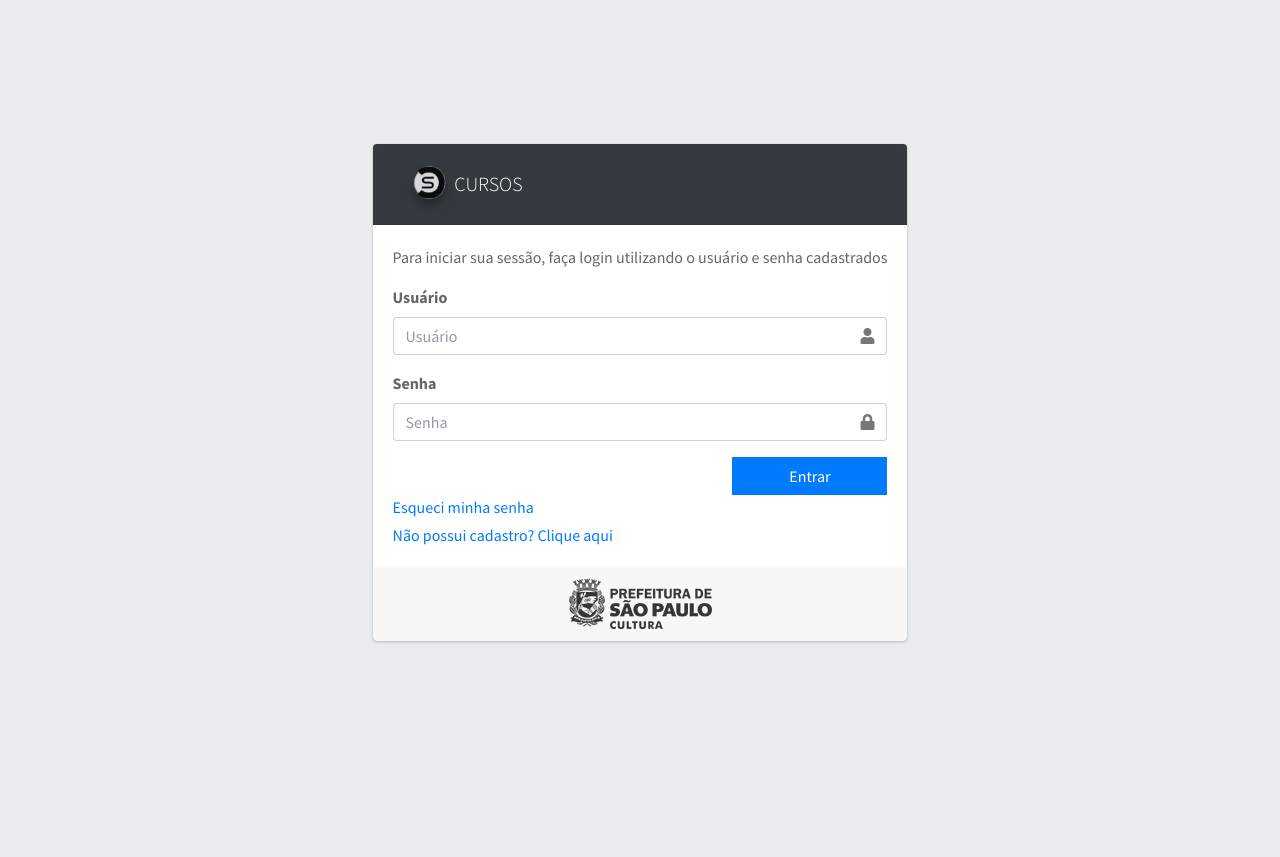
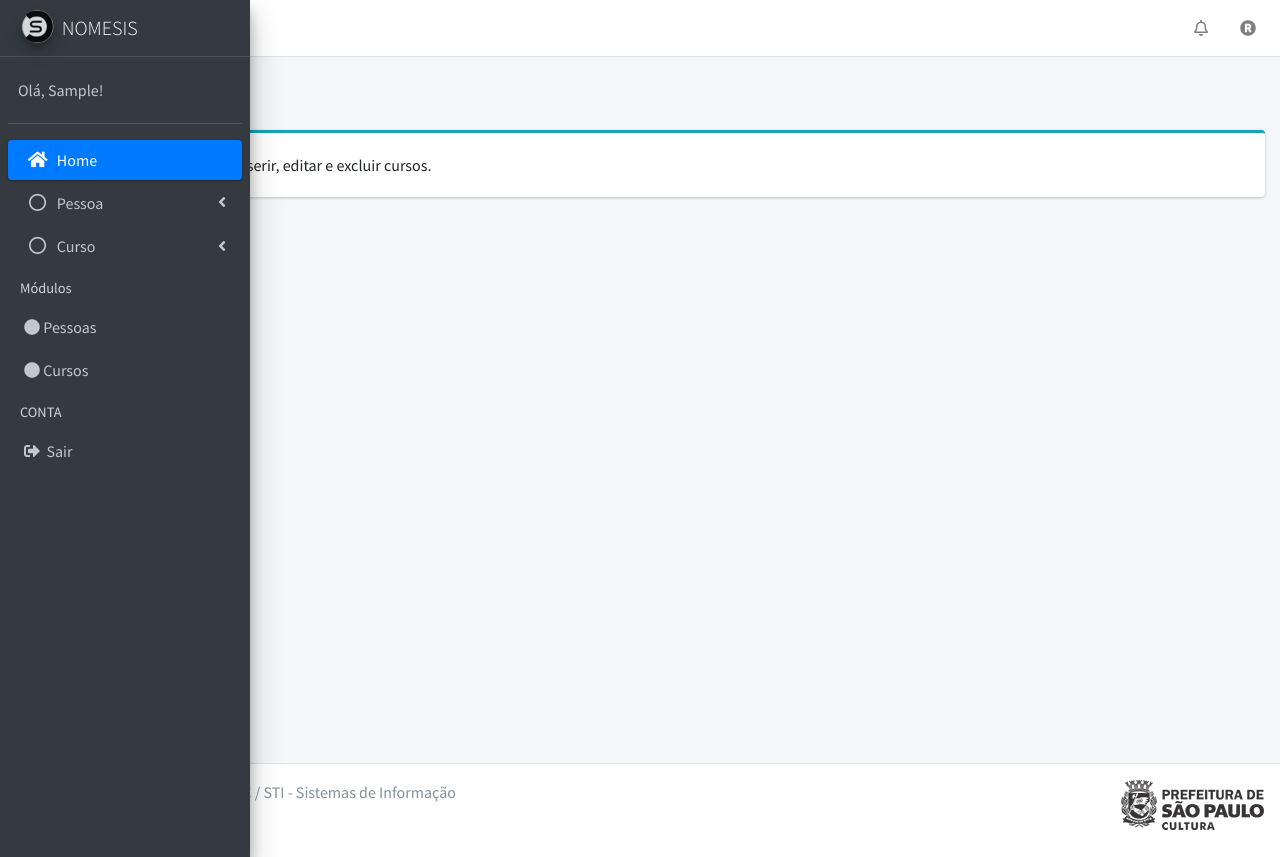
Before and after one commit to j0a0p300/desafio, a PHP site: page /cursos/inicio in a window 1280 px wide. Before the commit the page ends 800 px from the top, so only its background shows below. Run offline with PHP 8.4, Linux system fonts and the light colour scheme; the visitor is signed in with stand-in values (Sample User, id 1); some libraries are stand-ins or nearby versions.

Commit message:
menus e inicio modulo cursos

```diff
--- a/config/configGeral.php
+++ b/config/configGeral.php
@@ -5,7 +5,7 @@
     $domainName = "{$_SERVER['HTTP_HOST']}/$sistema";
     return $protocol.$domainName;
 }
-define('SERVERURL', siteURL("cursos/"));
+define('SERVERURL', siteURL("desafio/"));
 define('PDFURL', SERVERURL."pdf/");
 define('NOMESIS', "CURSOS");
 define('SMTP', 'no.replay@teste.com');
--- a/models/ViewsModel.php
+++ b/models/ViewsModel.php
@@ -4,7 +4,9 @@
 {
     protected function verificaModulo ($mod) {
         $modulos = [
-            "inicio"
+            "inicio",
+            "cursos",
+            "pessoas"
         ];
 
         if (in_array($mod, $modulos)) {
@@ -21,7 +23,8 @@
     protected function exibirViewModel($view, $modulo = "") {
         $whitelist = [
             'inicio',
-            'logout'
+            'logout',
+            'curso_lista'
         ];
         if (self::verificaModulo($modulo)) {
             if (in_array($view, $whitelist)) {
--- /dev/null
+++ b/views/modulos/cursos/curso_lista.php
@@ -0,0 +1 @@
+<?php
--- /dev/null
+++ b/views/modulos/cursos/include/menu.php
@@ -0,0 +1,53 @@
+<li class="nav-item">
+    <a href="<?= SERVERURL ?>cursos/inicio" class="nav-link" id="inicio">
+        <i class="fa fa-home nav-icon"></i>
+        <p>Home</p>
+    </a>
+</li>
+
+<li class="nav-item has-treeview">
+    <a href="#" class="nav-link">
+        <i class="far fa-circle nav-icon"></i>
+        <p>
+            Pessoa
+            <i class="right fas fa-angle-left"></i>
+        </p>
+    </a>
+    <ul class="nav nav-treeview">
+        <li class="nav-item">
+            <a href="<?= SERVERURL ?>producao/evento_novo" class="nav-link" id="evento_novo">
+                <i class="far fa-circle nav-icon"></i>
+                <p>Novos</p>
+            </a>
+        </li>
+        <li class="nav-item">
+            <a href="<?= SERVERURL ?>producao/evento_verificado" class="nav-link" id="evento_verificado">
+                <i class="far fa-circle nav-icon"></i>
+                <p>Verificados</p>
+            </a>
+        </li>
+        <li class="nav-item">
+            <a href="<?= SERVERURL ?>producao/pesquisar_evento" class="nav-link" id="exportar_evento">
+                <i class="far fa-circle nav-icon"></i>
+                <p>Exportar</p>
+            </a>
+        </li>
+    </ul>
+</li>
+<li class="nav-item has-treeview">
+    <a href="#" class="nav-link">
+        <i class="far fa-circle nav-icon"></i>
+        <p>
+            Curso
+            <i class="right fas fa-angle-left"></i>
+        </p>
+    </a>
+    <ul class="nav nav-treeview">
+        <li class="nav-item">
+            <a href="<?= SERVERURL ?>cursos/curso_lista" class="nav-link" id="curso_lista">
+                <i class="far fa-circle nav-icon"></i>
+                <p>Lista de Cursos</p>
+            </a>
+        </li>
+    </ul>
+</li>
--- /dev/null
+++ b/views/modulos/cursos/inicio.php
@@ -0,0 +1,36 @@
+<?php
+if (isset($_GET['modulo'])) {
+    $_SESSION['modulo_s'] = $_GET['modulo'];
+}
+?>
+<!-- Content Header (Page header) -->
+<div class="content-header">
+    <div class="container-fluid">
+        <div class="row mb-2">
+            <div class="col-sm-12">
+                <h1 class="m-0 text-dark">Módulo Cursos</h1>
+            </div><!-- /.col -->
+        </div><!-- /.row -->
+    </div><!-- /.container-fluid -->
+</div>
+<!-- /.content-header -->
+
+<!-- Main content -->
+<div class="content">
+    <div class="container-fluid">
+        <div class="row">
+            <div class="col-md-12">
+                <!-- Horizontal Form -->
+                <div class="card card-info card-outline">
+                    <div class="card-body">
+                        Esse módulo tem a função de inserir, editar e excluir cursos.
+                    </div>
+                    <!-- /.card-body -->
+                </div>
+                <!-- /.card -->
+            </div>
+        </div>
+        <!-- /.row -->
+    </div><!-- /.container-fluid -->
+</div>
+<!-- /.content -->
--- a/views/modulos/inicio/login.php
+++ b/views/modulos/inicio/login.php
@@ -8,8 +8,8 @@
 <div class="login-page">
     <div class="card">
         <div class="card-header bg-dark">
-            <a href="<?= SERVERURL ?>inicio" class="brand-link">
-                <img src="<?= SERVERURL ?>views/dist/img/SisContratLogo.png" alt="SisContrat Logo" class="brand-image img-circle elevation-3" style="opacity: .8">
+            <a href="<?= SERVERURL ?>login" class="brand-link">
+                <img src="views/dist/img/SisContratLogo.png" alt="SisContrat Logo" class="brand-image img-circle elevation-3" style="opacity: .8">
                 <span class="brand-text font-weight-light"><?= NOMESIS ?></span>
             </a>
         </div>
@@ -55,7 +55,7 @@
             </div>
         </div>
         <div class="card-footer bg-light-gradient text-center">
-            <img src="<?= SERVERURL ?>views/dist/img/CULTURA_HORIZONTAL_pb_positivo.png" alt="logo cultura">
+            <img src="views/dist/img/CULTURA_HORIZONTAL_pb_positivo.png" alt="logo cultura">
         </div>
     </div><!-- /.card -->
 </div>
--- a/views/template/sidebar.php
+++ b/views/template/sidebar.php
@@ -9,7 +9,7 @@
 </head>
     <!-- Brand Logo -->
     <a href="<?= SERVERURL ?>inicio" class="brand-link">
-        <img src="<?= SERVERURL ?>views/dist/img/logo.png" alt="CURSOS Logo" class="brand-image img-circle elevation-3" style="opacity: .8">
+        <img src="views/dist/img/SisContratLogo.png" alt="CURSOS Logo" class="brand-image img-circle elevation-3" style="opacity: .8">
         <span class="brand-text font-weight-light"><?= NOMESIS ?></span>
     </a>
 
@@ -38,15 +38,15 @@
                 }
                 ?>
 
-                <li class="nav-header">PESSOAS</li>
+                <li class="nav-header">Módulos</li>
                 <li class="nav-item">
                     <a href="#" class="nav-link">
                         <i class="fas fa-circle"></i>
-                        <p>Usuários</p>
+                        <p>Pessoas</p>
                     </a>
                 </li>
                 <li class="nav-item">
-                    <a href="#" class="nav-link">
+                    <a href="<?= SERVERURL?>cursos/inicio" class="nav-link">
                         <i class="fas fa-circle"></i>
                         <p>Cursos</p>
                     </a>
```
Also changed, not shown: views/modulos/inicio/cadastro.php (added, +262 -0 lines), README.md, 2 other files.
